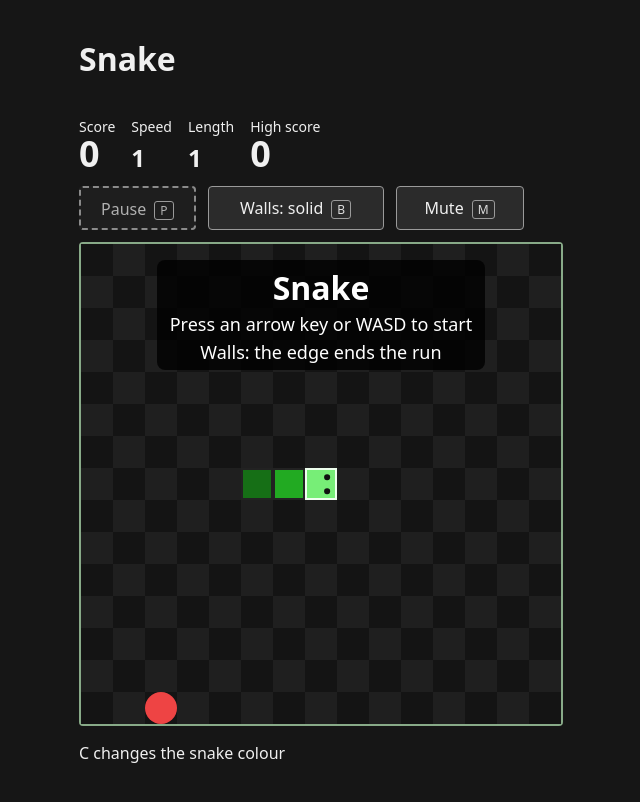
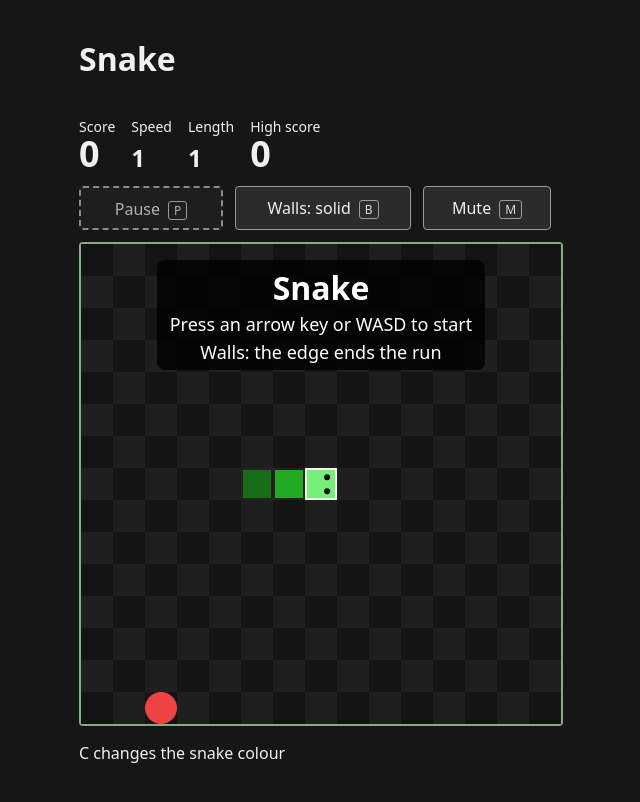
Before and after one commit to mariusachim/awesomeProject1, a React (Vite) app: page / in a window 1280 px wide. Shown: the top 802 px of the page, without its empty margins (319-959 px from the left). Built offline with nearby package versions, Linux system fonts and the light colour scheme.

Commit message:
fix(#276): widen the pause button so the label swap keeps the row still

```diff
--- a/src/index.css
+++ b/src/index.css
@@ -44,7 +44,7 @@ button:disabled {
 }
 
 .pause {
-  min-width: 7rem;
+  min-width: 9rem;
 }
 
 /* Fixed widths: the label swaps (Pause/Resume, Mute/Unmute, solid/wrap) and the buttons must not move. */
```
